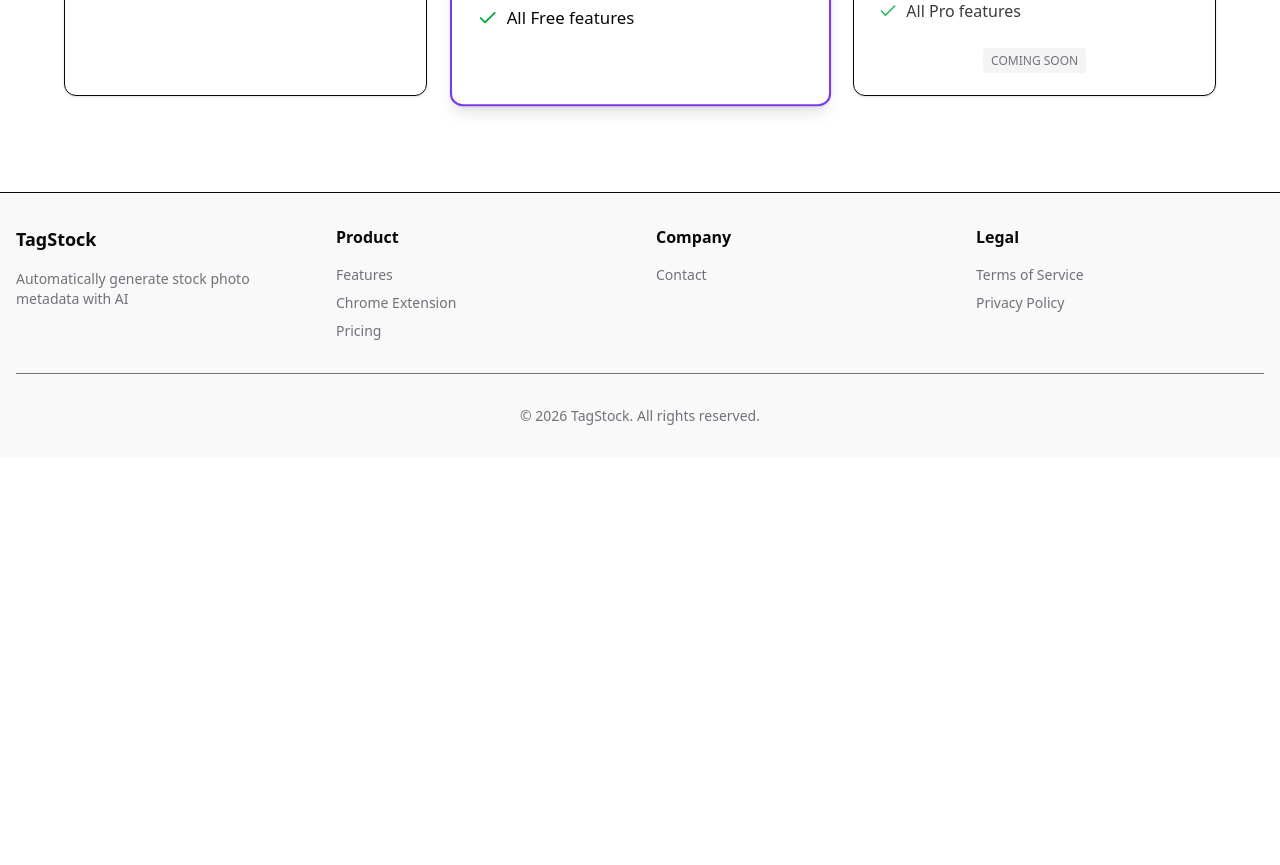
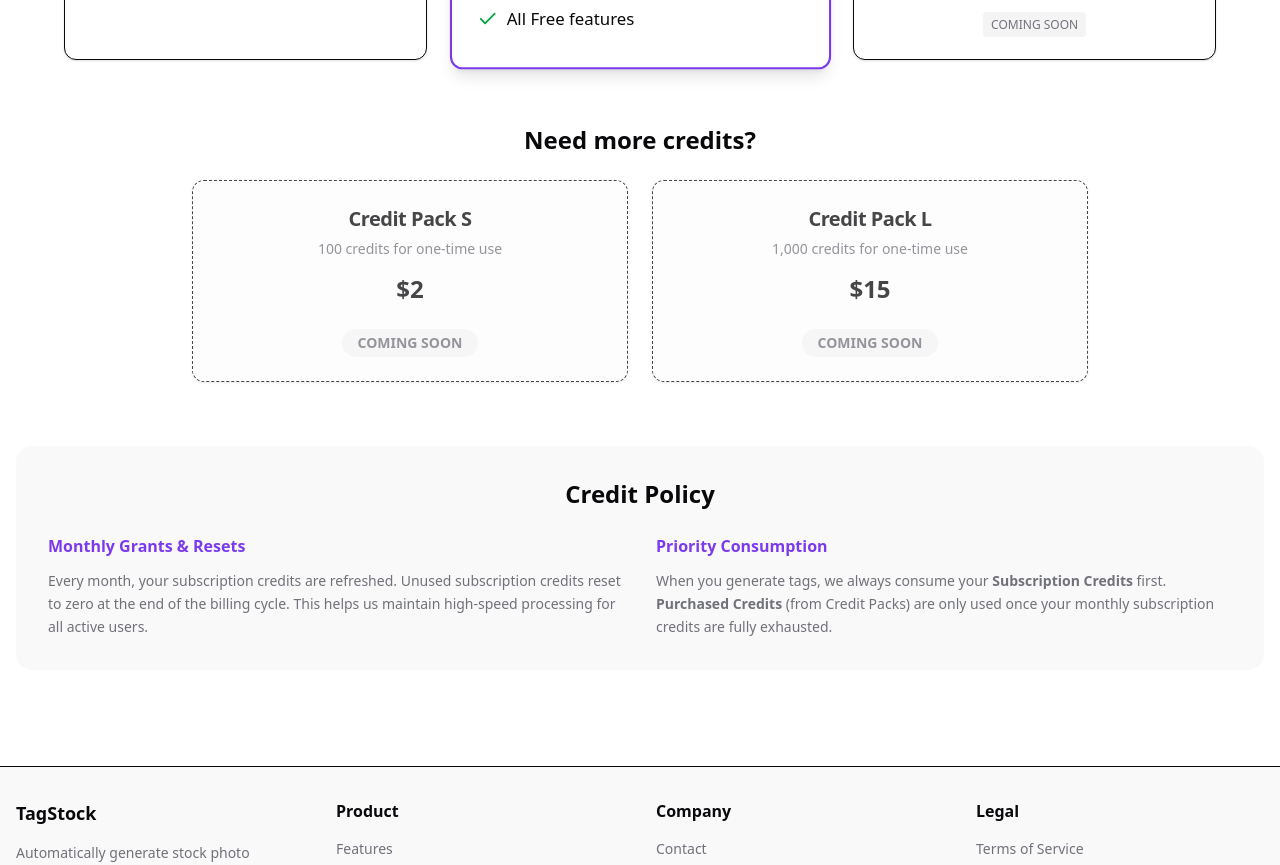
Before and after one commit to wooncloud/tag-stock, a Next.js app: page / in a window 1280 px wide. Shown: the part 2240-3105 px from the top of the page. Before the commit the page ends 2698 px from the top, so only its background shows below. Built offline with nearby package versions, Linux system fonts and the light colour scheme.

Commit message:
feat: 가격 정보에 크레딧 팩 및 크레딧 정책 섹션을 추가, Max 플랜 수정.

```diff
--- a/components/dashboard/pricing/index.tsx
+++ b/components/dashboard/pricing/index.tsx
@@ -4,6 +4,7 @@
 
 import { Badge } from '@/components/ui/badge';
 import { Button } from '@/components/ui/button';
+import { Card } from '@/components/ui/card';
 
 import { createSubscriptionCheckout, manageBilling } from '@/app/actions/lemonsqueezy';
 
@@ -95,7 +96,7 @@
           isLoading={isLoading}
           buttonText={currentPlan === 'free' ? 'Current Plan' : 'Select Free'}
           buttonVariant="outline"
-          onAction={() => {}}
+          onAction={() => { }}
         />
 
         <PricingCard
@@ -126,18 +127,70 @@
           period={`per ${billingCycle === 'monthly' ? 'month' : 'year'}`}
           features={[
             '2,000 credits per month',
-            'Credit rollover (up to 1,000)',
             'Priority support',
             'Early access to new features',
             'All Pro features',
           ]}
           isCurrentPlan={currentPlan === 'max'}
-          isLoading={isLoading}
-          buttonText={currentPlan === 'max' ? 'Manage Subscription' : 'Upgrade to Max'}
-          onAction={() =>
-            currentPlan === 'max' ? handleManageBilling() : handleSubscribe(maxVariantId)
-          }
+          disabled={true}
+          comingSoon={true}
+          isLoading={false}
+          buttonText="COMING SOON"
+          onAction={() => { }}
         />
+      </div>
+
+      {/* Credit Packs - Coming Soon */}
+      <div className="pt-8">
+        <h3 className="mb-6 text-center text-xl font-bold">Additional Credit Packs</h3>
+        <div className="grid gap-6 md:grid-cols-2">
+          <Card className="bg-muted/30 border-dashed opacity-75">
+            <div className="p-6">
+              <div className="mb-2 flex items-center justify-between">
+                <h4 className="font-bold">Credit Pack S (100)</h4>
+                <div className="text-xl font-bold">$2</div>
+              </div>
+              <p className="text-muted-foreground mb-4 text-sm">One-time purchase credits</p>
+              <Button disabled className="w-full">
+                COMING SOON
+              </Button>
+            </div>
+          </Card>
+          <Card className="bg-muted/30 border-dashed opacity-75">
+            <div className="p-6">
+              <div className="mb-2 flex items-center justify-between">
+                <h4 className="font-bold">Credit Pack L (1,000)</h4>
+                <div className="text-xl font-bold">$15</div>
+              </div>
+              <p className="text-muted-foreground mb-4 text-sm">One-time purchase credits</p>
+              <Button disabled className="w-full">
+                COMING SOON
+              </Button>
+            </div>
+          </Card>
+        </div>
+      </div>
+
+      {/* Credit Policy */}
+      <div className="bg-muted/50 rounded-xl p-6">
+        <h3 className="mb-4 text-lg font-bold">Credit Consumption Policy</h3>
+        <div className="grid gap-6 md:grid-cols-2 text-sm">
+          <div>
+            <h4 className="mb-2 font-semibold text-primary">Monthly Refresh</h4>
+            <p className="text-muted-foreground">
+              Subscription credits refresh every month. Unused subscription credits reset at the end
+              of the cycle (except for explicit rollover plans).
+            </p>
+          </div>
+          <div>
+            <h4 className="mb-2 font-semibold text-primary">Priority Handling</h4>
+            <p className="text-muted-foreground">
+              We always use your <strong>Subscription Credits</strong> first. Additional{' '}
+              <strong>Purchased Credits</strong> are only consumed after your monthly quota is
+              fully used.
+            </p>
+          </div>
+        </div>
       </div>
     </div>
   );
--- a/components/landing/pricing-preview-section.tsx
+++ b/components/landing/pricing-preview-section.tsx
@@ -67,7 +67,7 @@
             <CardHeader>
               <CardTitle className="text-muted-foreground text-2xl">Max</CardTitle>
               <CardDescription>For high-volume creators</CardDescription>
-              <div className="mt-4">
+              <div className="mt-4 opacity-50">
                 <span className="text-4xl font-bold">$19</span>
                 <span className="text-muted-foreground">/month</span>
               </div>
@@ -75,7 +75,6 @@
             <CardContent className="flex-1">
               <ul className="space-y-3 opacity-80">
                 <PricingFeature text="2,000 credits per month" />
-                <PricingFeature text="Credit rollover (up to 1,000)" />
                 <PricingFeature text="Priority support" />
                 <PricingFeature text="Early access to new features" />
                 <PricingFeature text="All Pro features" />
@@ -87,6 +86,60 @@
               </div>
             </CardContent>
           </Card>
+        </div>
+
+        {/* Credit Packs - Coming Soon */}
+        <div className="mt-16 text-center">
+          <h3 className="mb-6 text-2xl font-bold">Need more credits?</h3>
+          <div className="mx-auto grid max-w-4xl gap-6 md:grid-cols-2">
+            <Card className="bg-muted/30 border-dashed opacity-75">
+              <CardHeader>
+                <CardTitle className="text-xl">Credit Pack S</CardTitle>
+                <CardDescription>100 credits for one-time use</CardDescription>
+                <div className="mt-2 text-2xl font-bold">$2</div>
+              </CardHeader>
+              <CardContent>
+                <div className="bg-muted text-muted-foreground inline-block rounded-full px-4 py-1 text-sm font-semibold">
+                  COMING SOON
+                </div>
+              </CardContent>
+            </Card>
+            <Card className="bg-muted/30 border-dashed opacity-75">
+              <CardHeader>
+                <CardTitle className="text-xl">Credit Pack L</CardTitle>
+                <CardDescription>1,000 credits for one-time use</CardDescription>
+                <div className="mt-2 text-2xl font-bold">$15</div>
+              </CardHeader>
+              <CardContent>
+                <div className="bg-muted text-muted-foreground inline-block rounded-full px-4 py-1 text-sm font-semibold">
+                  COMING SOON
+                </div>
+              </CardContent>
+            </Card>
+          </div>
+        </div>
+
+        {/* Credit Policy */}
+        <div className="bg-muted/50 mt-16 rounded-2xl p-8">
+          <h3 className="mb-6 text-center text-2xl font-bold">Credit Policy</h3>
+          <div className="grid gap-8 md:grid-cols-2">
+            <div>
+              <h4 className="mb-3 font-semibold text-primary">Monthly Grants & Resets</h4>
+              <p className="text-muted-foreground text-sm leading-relaxed text-pretty">
+                Every month, your subscription credits are refreshed. Unused subscription credits
+                reset to zero at the end of the billing cycle. This helps us maintain high-speed
+                processing for all active users.
+              </p>
+            </div>
+            <div>
+              <h4 className="mb-3 font-semibold text-primary">Priority Consumption</h4>
+              <p className="text-muted-foreground text-sm leading-relaxed text-pretty">
+                When you generate tags, we always consume your <strong>Subscription Credits</strong>{' '}
+                first. <strong>Purchased Credits</strong> (from Credit Packs) are only used once
+                your monthly subscription credits are fully exhausted.
+              </p>
+            </div>
+          </div>
         </div>
       </div>
     </section>
```
